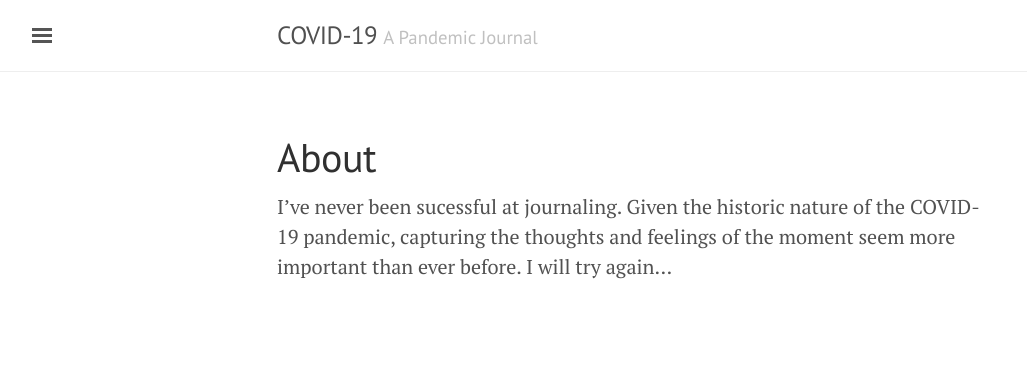
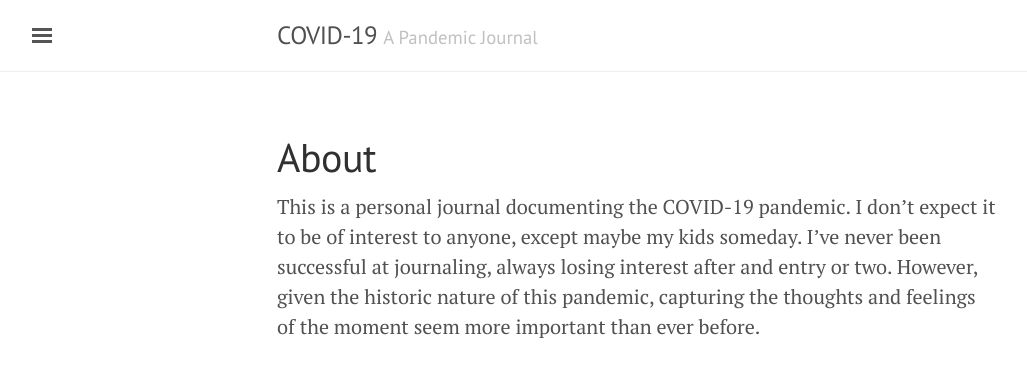
Before and after one commit to gruchalla/journal, a Jekyll site: the page built from about.md, in a window 1280 px wide. Shown: the top 377 px of the page, without its empty margins (3-1030 px from the left). Built offline with Jekyll 4.4.1, drawn with Linux system fonts in a browser that asks for light colours.

Commit message:
Update about

```diff
--- a/about.md
+++ b/about.md
@@ -3,4 +3,4 @@ layout: page
 title: About
 ---
 
-I've never been sucessful at journaling. Given the historic nature of the COVID-19 pandemic, capturing the thoughts and feelings of the moment seem more important than ever before. I will try again...
+This is a personal journal documenting the COVID-19 pandemic. I don't expect it to be of interest to anyone, except maybe my kids someday. I've never been successful at journaling, always losing interest after and entry or two. However, given the historic nature of this pandemic, capturing the thoughts and feelings of the moment seem more important than ever before.
```
